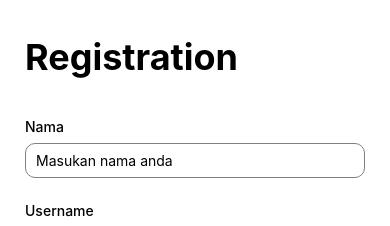
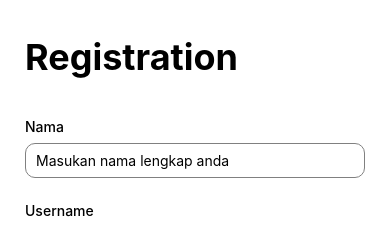
Before and after one commit to gsloing/EX4-RN, a React Native app: screen / in a window 390 px wide. Shown: the top 226 px of the page. Built offline with nearby package versions, Linux system fonts and the light colour scheme.

Commit message:
merubah placeholder nama

```diff
--- a/src/components/Registration/index.tsx
+++ b/src/components/Registration/index.tsx
@@ -50,7 +50,7 @@ const Registration = () => {
         <Text style={styles.textInput}>Nama</Text>
         <TextInput
           style={styles.input}
-          placeholder="Masukan nama anda"
+          placeholder="Masukan nama lengkap anda"
           value={name}
           onChangeText={handleNameChange}
         />
```
